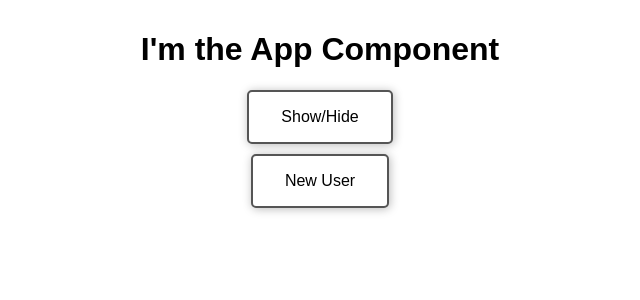
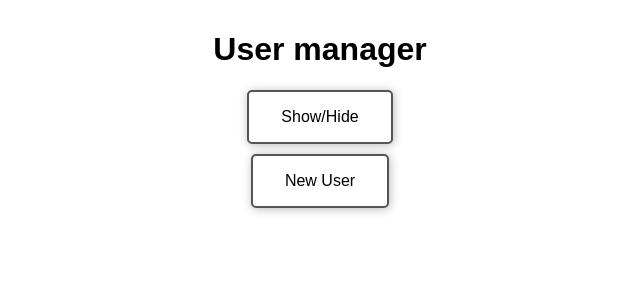
Before and after one commit to renanzulian/react-forfun, a React (Create React App) app: page / in a window 1280 px wide. Shown: the top 300 px of the page, without its empty margins (320-960 px from the left). Built offline with nearby package versions, Linux system fonts and the light colour scheme.

Commit message:
S7A5 - Criando props para o app

```diff
--- a/src/components/Cockpit/Cockpit.js
+++ b/src/components/Cockpit/Cockpit.js
@@ -3,7 +3,7 @@ import React from 'react'
 const cockpit = (props) => {
   return (
     <div>
-      <h1>I'm the App Component</h1>
+      <h1>{props.title}</h1>
       <button className="button" onClick={props.showHide}>
         Show/Hide
       </button>
--- a/src/containers/App.js
+++ b/src/containers/App.js
@@ -72,6 +72,7 @@ class App extends Component {
     return (
       <div className="App">
         <Cocktip
+          title={this.props.appTitle}
           showHide={this.toggleOutputHandler}
           newUser={this.addNewUser}
         />
--- a/src/index.js
+++ b/src/index.js
@@ -4,5 +4,5 @@ import './index.css';
 import App from './containers/App';
 import registerServiceWorker from './registerServiceWorker';
 
-ReactDOM.render(<App />, document.getElementById('root'));
+ReactDOM.render(<App appTitle="User manager"/>, document.getElementById('root'));
 registerServiceWorker();
```
Also changed, not shown: 2 other files (tests, documents, lock files or other folders).
